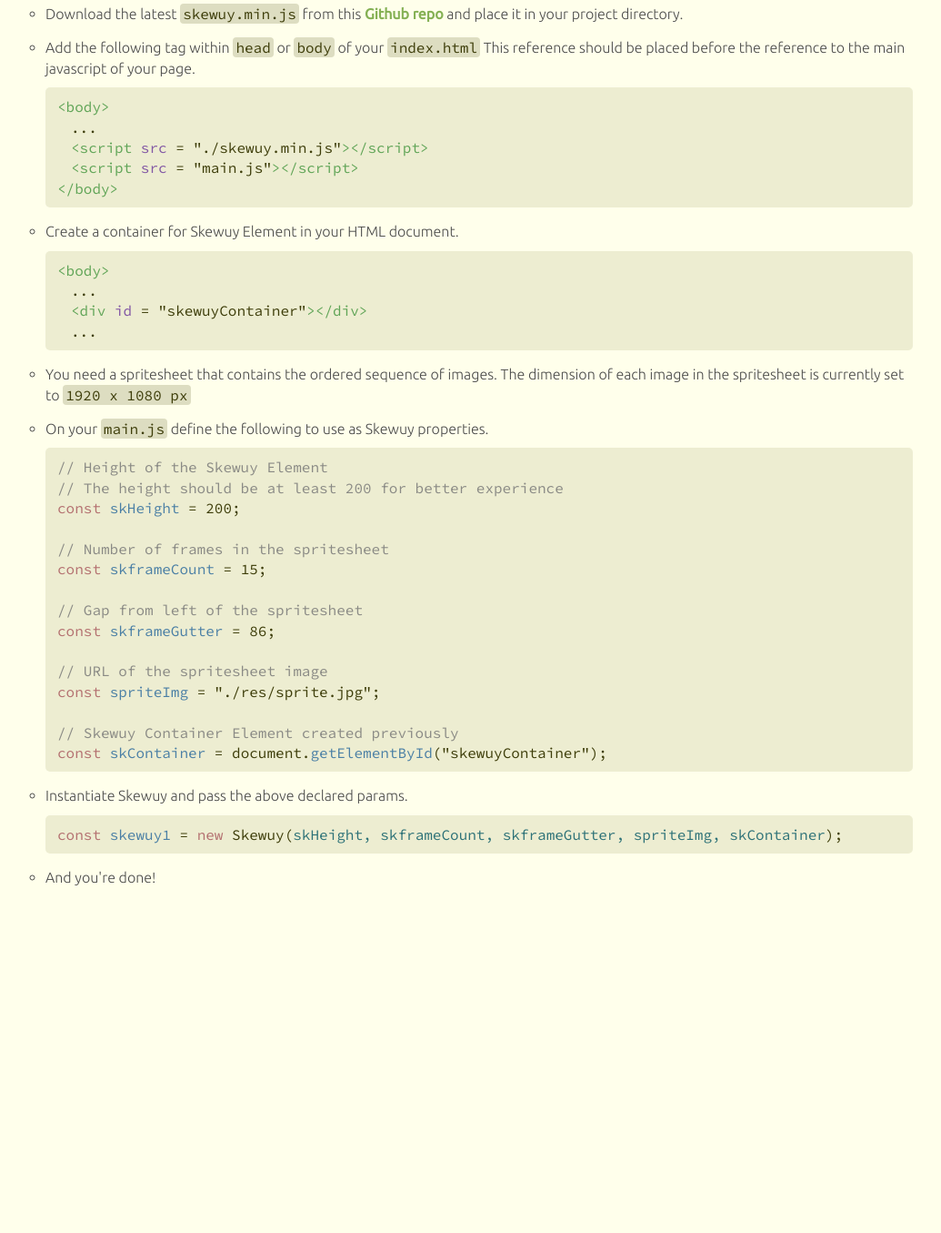
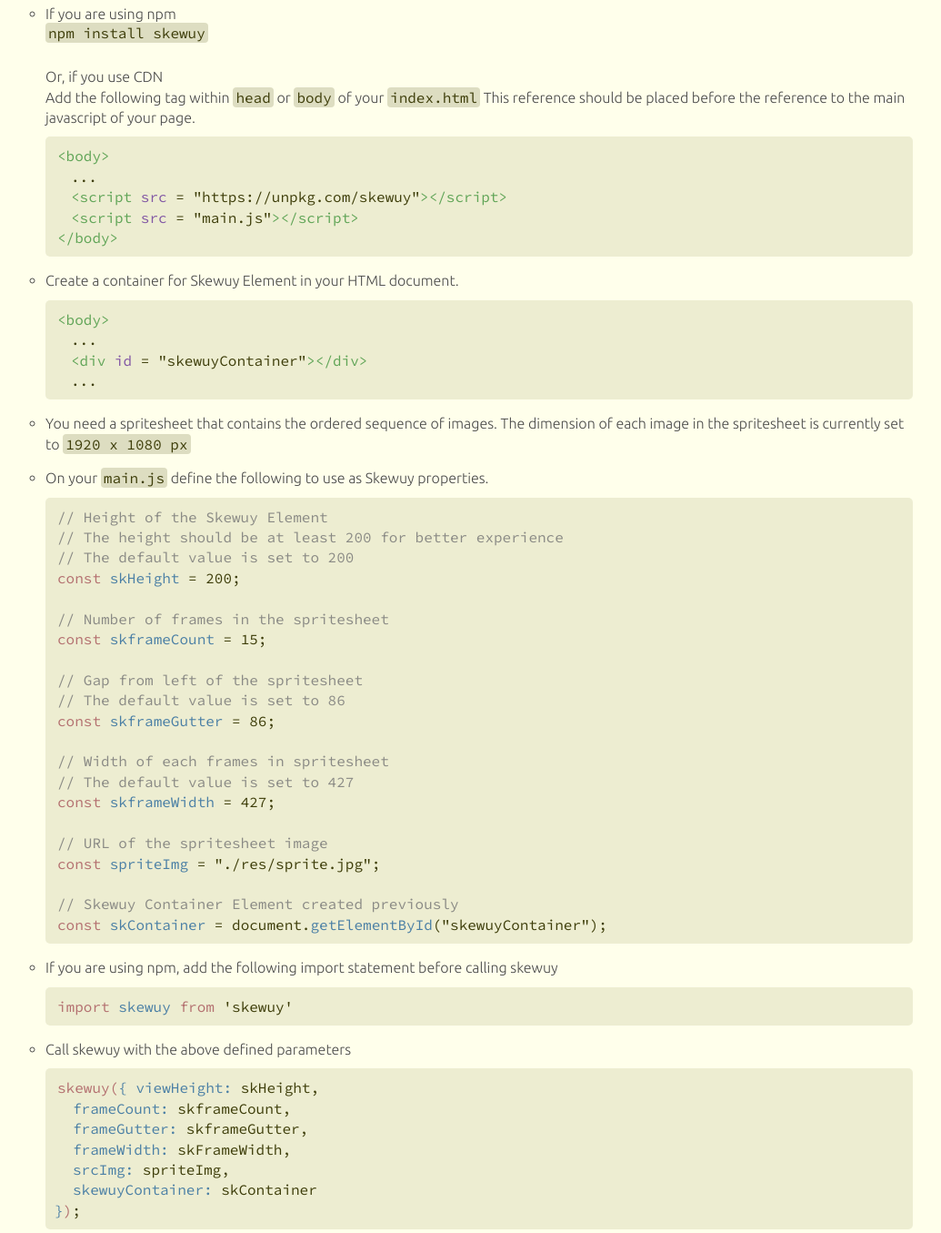
Before and after one commit to koshishtiwari/Skewuy, a website: page docs/index.html in a window 1280 px wide. Shown: the part 559-1914 px from the top of the page at 91% size, without its empty margins (133-1168 px from the left). Before the commit the page ends 1560 px from the top, so only its background shows below. Drawn offline with Linux system fonts and the light colour scheme; a script that the page names is missing.

Commit message:
updated documentation for npm and cdn links

```diff
--- a/docs/index.html
+++ b/docs/index.html
@@ -55,14 +55,15 @@
         <h2>Implementation & Usage</h2>
         <ul id="usageList">
             <li>
-                Download the latest <code>skewuy.min.js</code> from this <a target="_blank" href="https://github.com/Jeigsaw/Skewuy/tree/main/build/0.9.0">Github repo</a> and place it in your project directory.
-            </li>
-            <li>
-                Add the following tag within <code>head</code> or <code>body</code> of your <code>index.html</code> This reference should be placed before the reference to the main javascript of your page.
+                <p>If you are using npm</p>
+                <pre><code>npm install skewuy</code></pre>
+                <br>
+                <p>Or, if you use CDN</p>
+                <p> Add the following tag within <code>head</code> or <code>body</code> of your <code>index.html</code> This reference should be placed before the reference to the main javascript of your page.</p>
                 <div class="codeBox">
                     <p><code class="codeTags">&ltbody&gt</code></p>
                     <p style="padding-left: 15px;"><code>...</code></p>
-                    <p style="padding-left: 15px;"><code><span class="codeTags">&ltscript</span> <span class="codeAttr">src</span> = "./skewuy.min.js"<span class="codeTags">&gt&lt/script&gt</span></code></p>
+                    <p style="padding-left: 15px;"><code><span class="codeTags">&ltscript</span> <span class="codeAttr">src</span> = "https://unpkg.com/skewuy"<span class="codeTags">&gt&lt/script&gt</span></code></p>
                     <p style="padding-left: 15px;"><code><span class="codeTags">&ltscript</span> <span class="codeAttr">src</span> = "main.js"<span class="codeTags">&gt&lt/script&gt</span></code></p>
                     <p><code class="codeTags">&lt/body&gt</code></p>
                 </div>
@@ -84,13 +85,19 @@
                 <div class="codeBox">
                     <p><code class="codeComments">// Height of the Skewuy Element</code></p>
                     <p><code class="codeComments">// The height should be at least 200 for better experience</code></p>
+                    <p><code class="codeComments">// The default value is set to 200</code></p>
                     <p><code><span class="codeKeywords">const</span> <span class="codeNames">skHeight</span> = 200;</code></p><br/>
 
                     <p><code class="codeComments">// Number of frames in the spritesheet</code></p>
                     <p><code><span class="codeKeywords">const</span> <span class="codeNames">skframeCount</span> = 15;</code></p> <br/>
 
                     <p><code class="codeComments">// Gap from left of the spritesheet</code></p>
+                    <p><code class="codeComments">// The default value is set to 86</code></p>
                     <p><code><span class="codeKeywords">const</span> <span class="codeNames">skframeGutter</span> = 86;</code></p> <br/>
+
+                    <p><code class="codeComments">// Width of each frames in spritesheet</code></p>
+                    <p><code class="codeComments">// The default value is set to 427</code></p>
+                    <p><code><span class="codeKeywords">const</span> <span class="codeNames">skframeWidth</span> = 427;</code></p> <br/>
 
                     <p><code class="codeComments">// URL of the spritesheet image</code></p>
                     <p><code><span class="codeKeywords">const</span> <span class="codeNames">spriteImg</span> = "./res/sprite.jpg";</code></p> <br/>
@@ -100,9 +107,28 @@
                 </div>
             </li>
             <li>
-                Instantiate Skewuy and pass the above declared params.
+                If you are using npm, add the following import statement before calling skewuy
                 <div class="codeBox">
-                    <p><code><span class="codeKeywords">const</span> <span class="codeNames">skewuy1</span> = <span class="codeKeywords">new </span>Skewuy(<span class="codeParams">skHeight, skframeCount, skframeGutter, spriteImg, skContainer</span>);</code></p>
+                    <p><code><span class="codeKeywords">import</span> <span class="codeNames">skewuy</span> <span class="codeKeywords">from </span>'skewuy'</code></p>
+                </div>
+            </li>
+            <li>
+                Call skewuy with the above defined parameters
+                <div class="codeBox">
+                    <p><code><span class="codeKeywords">skewuy(</span><span class="codeNames">{</span> <span class="codeNames">viewHeight:</span> skHeight,
+                        <br>
+                        <span class="codeNames" style="padding-left: 20px;">frameCount:</span> skframeCount,
+                        <br>
+                        <span class="codeNames" style="padding-left: 20px;">frameGutter:</span> skframeGutter,
+                        <br>
+                        <span class="codeNames" style="padding-left: 20px;">frameWidth:</span> skFrameWidth,
+                        <br>
+                        <span class="codeNames" style="padding-left: 20px;">srcImg:</span> spriteImg,
+                        <br>
+                        <span class="codeNames" style="padding-left: 20px;">skewuyContainer:</span> skContainer
+                        <br>
+                        <span class="codeNames">}</span><span class="codeKeywords">)</span>;</code>
+                    </p>
                 </div>
             </li>
             <li>And you're done!</li>
--- a/package.json
+++ b/package.json
@@ -1,6 +1,6 @@
 {
   "name": "skewuy",
-  "version": "1.0.2",
+  "version": "1.0.3",
   "description": "Add 3D rotation feel without the need of rendering the whole 3D object on your webpage.",
   "main": "./build/skewuy.min.js",
   "directories": {
```
